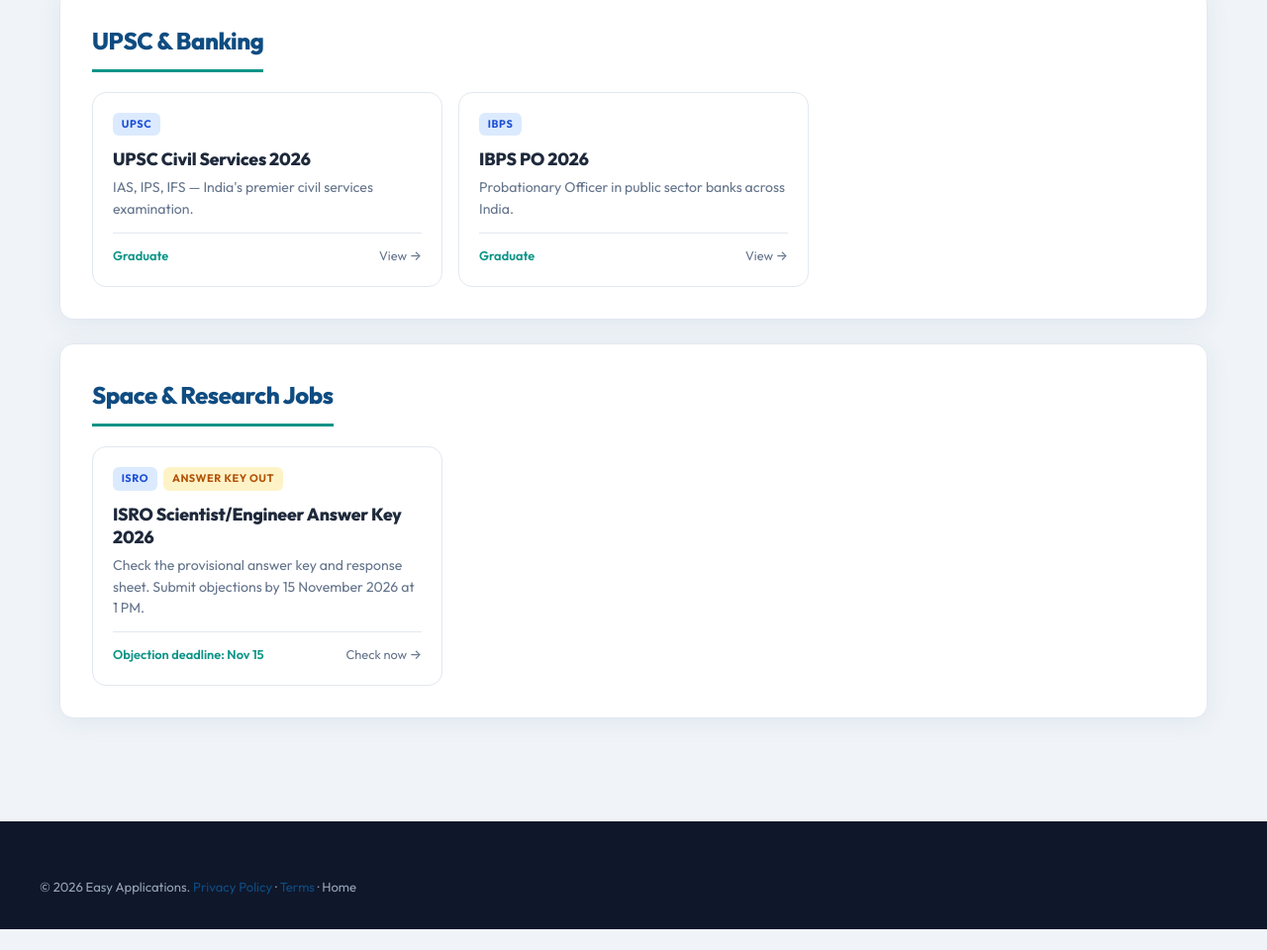
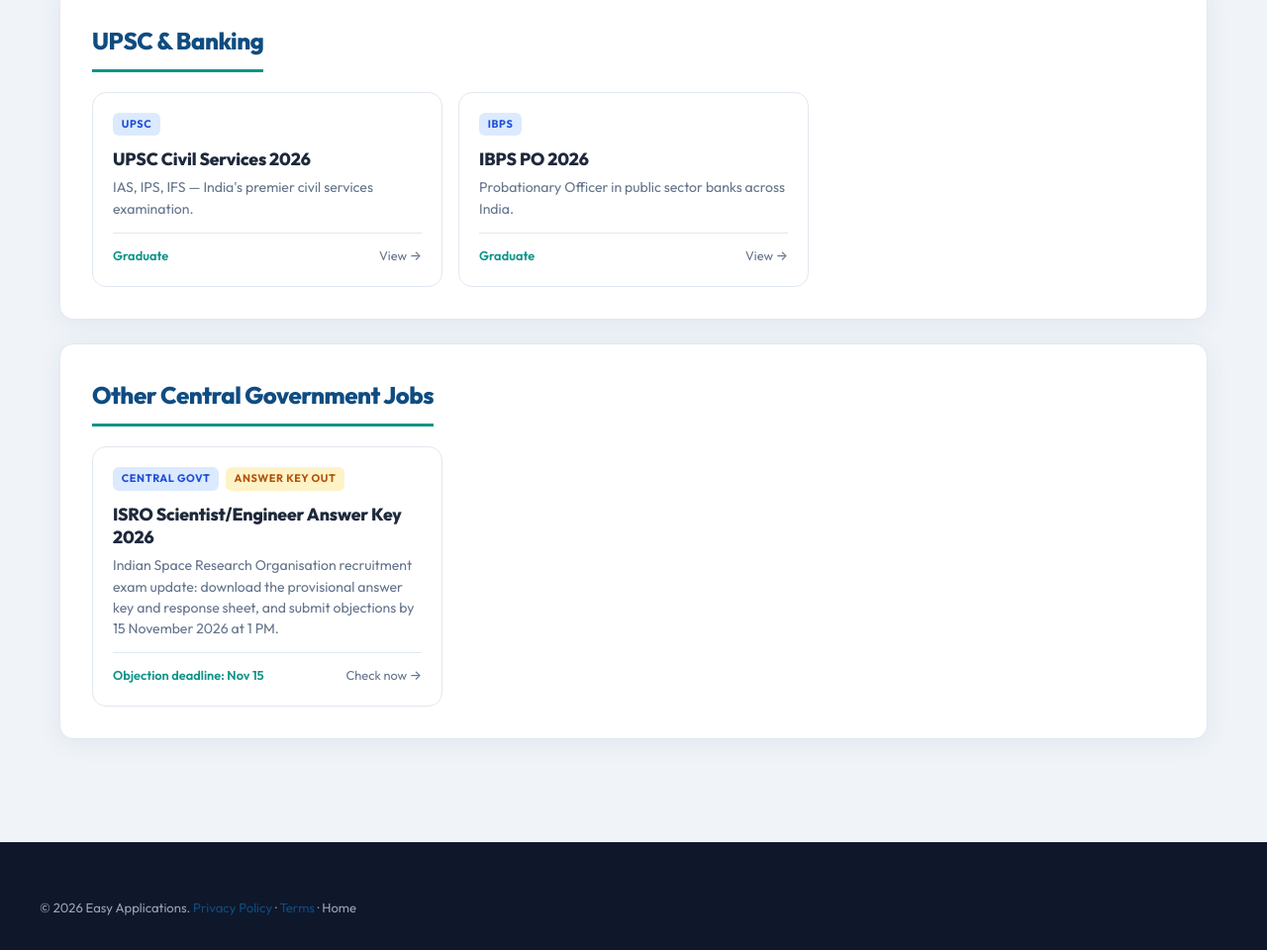
Before and after one commit to Rock682/easy-application, a website: page central-govt-jobs/index.html in a window 1280 px wide. Shown: the part 1048-2008 px from the top of the page at 99% size. Before the commit the page ends 1987 px from the top, so only its background shows below. Drawn offline with Linux system fonts and the light colour scheme.

Commit message:
Place ISRO update under other central government jobs

```diff
--- a/central-govt-jobs/index.html
+++ b/central-govt-jobs/index.html
@@ -119,12 +119,12 @@
             </div>
         </section>
         <section>
-            <h2>Space &amp; Research Jobs</h2>
+            <h2>Other Central Government Jobs</h2>
             <div class="card-grid">
                 <a href="../jobs/isro-scientist-engineer-answer-key-2026/index.html" class="card cat-central">
-                    <div class="card-meta"><span class="card-tag tag-central">ISRO</span><span class="card-tag tag-new">Answer key out</span></div>
+                    <div class="card-meta"><span class="card-tag tag-central">Central Govt</span><span class="card-tag tag-new">Answer key out</span></div>
                     <h3>ISRO Scientist/Engineer Answer Key 2026</h3>
-                    <p>Check the provisional answer key and response sheet. Submit objections by 15 November 2026 at 1 PM.</p>
+                    <p>Indian Space Research Organisation recruitment exam update: download the provisional answer key and response sheet, and submit objections by 15 November 2026 at 1 PM.</p>
                     <div class="card-footer"><span class="card-date">Objection deadline: Nov 15</span><span>Check now →</span></div>
                 </a>
             </div>
```
